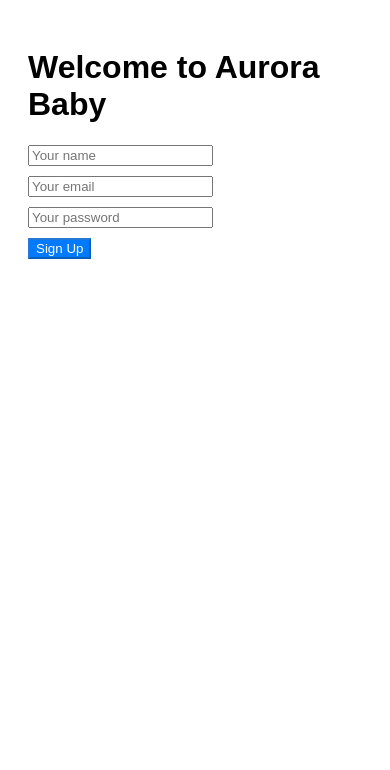
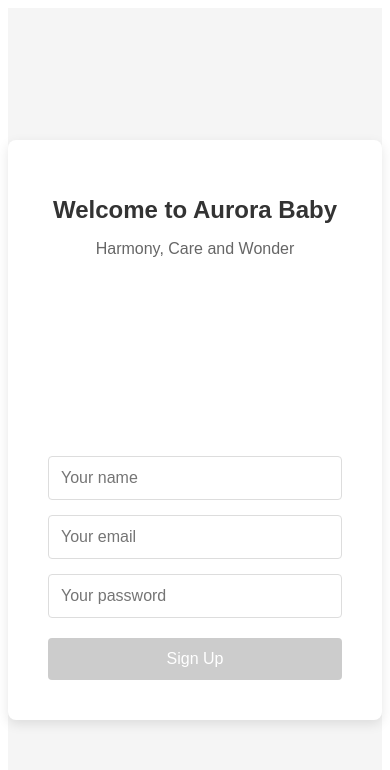
Before and after one commit to MiladArbabi/aurora-baby-mvp, a React (Create React App) app in the folder app/: page / in a window 390 px wide. Shown: the top 770 px of the page. Built offline with nearby package versions, Linux system fonts and the light colour scheme.

Commit message:
All signup elements to the center, mimicking Grok's mobile signup interface

```diff
--- a/app/src/components/auth/Signup.tsx
+++ b/app/src/components/auth/Signup.tsx
@@ -33,13 +33,13 @@ const Signup: React.FC<SignupProps> = ({ onAuthSuccess }) => {
       }
 
       const { token } = responseData;
-      console.log('Generated token:', token); // Log token for debugging
+      console.log('Generated token:', token);
       localStorage.setItem('token', token);
       setMessage(`Successfully registered ${email}. Proceeding to profile setup...`);
       setEmail('');
       setPassword('');
       setName('');
-      onAuthSuccess(true); // New user
+      onAuthSuccess(true);
     } catch (error: any) {
       console.error('Signup error:', error);
       setError(error.message);
@@ -49,18 +49,69 @@ const Signup: React.FC<SignupProps> = ({ onAuthSuccess }) => {
   };
 
   return (
-    <div style={{ padding: '20px', fontFamily: 'Arial' }}>
-      <h1>Welcome to Aurora Baby</h1>
-      {error && <p style={{ color: 'red' }}>{error}</p>}
-      {message && <p style={{ color: 'green' }}>{message}</p>}
-      {!message && (
+    <div
+      style={{
+        height: '100vh',
+        display: 'flex',
+        justifyContent: 'center',
+        alignItems: 'center',
+        backgroundColor: '#f5f5f5', // Light gray background for a clean look
+        fontFamily: 'Arial, sans-serif',
+      }}
+    >
+      <div
+        style={{
+          backgroundColor: '#fff',
+          padding: '40px',
+          borderRadius: '8px',
+          boxShadow: '0 4px 12px rgba(0, 0, 0, 0.1)',
+          maxWidth: '400px',
+          width: '100%',
+          display: 'flex',
+          flexDirection: 'column',
+          justifyContent: 'space-between',
+          height: '500px', // Fixed height to control layout
+        }}
+      >
+        {/* Top section for branding/message */}
+        <div style={{ textAlign: 'center' }}>
+          <h1
+            style={{
+              fontSize: '24px',
+              fontWeight: 'bold',
+              color: '#333',
+              marginBottom: '10px',
+            }}
+          >
+            Welcome to Aurora Baby
+          </h1>
+          <p style={{ color: '#666', fontSize: '16px' }}>
+            Harmony, Care and Wonder
+          </p>
+        </div>
+
+        {/* Bottom section for form */}
+        <div style={{ marginTop: 'auto' }}>
+          {error && <p style={{ color: 'red', textAlign: 'center', marginBottom: '10px' }}>{error}</p>}
+          {message ? (
+            <p style={{ color: 'green', textAlign: 'center' }}>{message}</p>
+          ) : (
             <form onSubmit={handleSignup}>
               <input
                 type="text"
                 value={name}
                 onChange={(e) => setName(e.target.value)}
                 placeholder="Your name"
-            style={{ display: 'block', margin: '10px 0' }}
+                style={{
+                  display: 'block',
+                  width: '100%',
+                  padding: '12px',
+                  marginBottom: '15px',
+                  border: '1px solid #ddd',
+                  borderRadius: '4px',
+                  fontSize: '16px',
+                  boxSizing: 'border-box',
+                }}
                 disabled={isLoading}
               />
               <input
@@ -68,7 +119,16 @@ const Signup: React.FC<SignupProps> = ({ onAuthSuccess }) => {
                 value={email}
                 onChange={(e) => setEmail(e.target.value)}
                 placeholder="Your email"
-            style={{ display: 'block', margin: '10px 0' }}
+                style={{
+                  display: 'block',
+                  width: '100%',
+                  padding: '12px',
+                  marginBottom: '15px',
+                  border: '1px solid #ddd',
+                  borderRadius: '4px',
+                  fontSize: '16px',
+                  boxSizing: 'border-box',
+                }}
                 disabled={isLoading}
               />
               <input
@@ -76,19 +136,41 @@ const Signup: React.FC<SignupProps> = ({ onAuthSuccess }) => {
                 value={password}
                 onChange={(e) => setPassword(e.target.value)}
                 placeholder="Your password"
-            style={{ display: 'block', margin: '10px 0' }}
+                style={{
+                  display: 'block',
+                  width: '100%',
+                  padding: '12px',
+                  marginBottom: '20px',
+                  border: '1px solid #ddd',
+                  borderRadius: '4px',
+                  fontSize: '16px',
+                  boxSizing: 'border-box',
+                }}
                 disabled={isLoading}
               />
               <button
                 type="submit"
                 disabled={isLoading || !email || !password || !name}
-            style={{ display: 'block', margin: '10px 0', background: '#007bff', color: '#fff' }}
+                style={{
+                  display: 'block',
+                  width: '100%',
+                  padding: '12px',
+                  backgroundColor: isLoading || !email || !password || !name ? '#ccc' : '#007bff',
+                  color: '#fff',
+                  border: 'none',
+                  borderRadius: '4px',
+                  fontSize: '16px',
+                  cursor: isLoading || !email || !password || !name ? 'not-allowed' : 'pointer',
+                  transition: 'background-color 0.3s ease',
+                }}
               >
                 {isLoading ? 'Signing Up...' : 'Sign Up'}
               </button>
             </form>
           )}
         </div>
+      </div>
+    </div>
   );
 };
 
```
Lines whose indentation alone changed are shown as unchanged.
